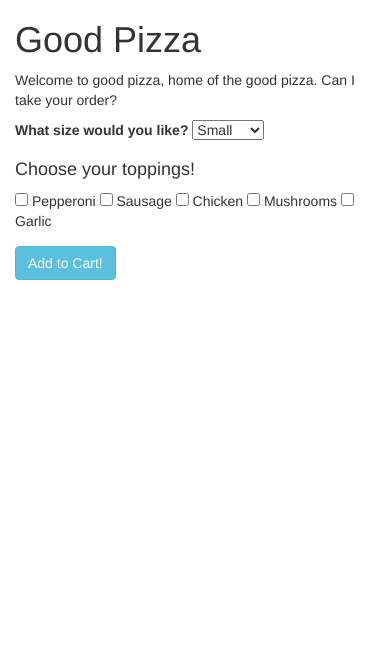
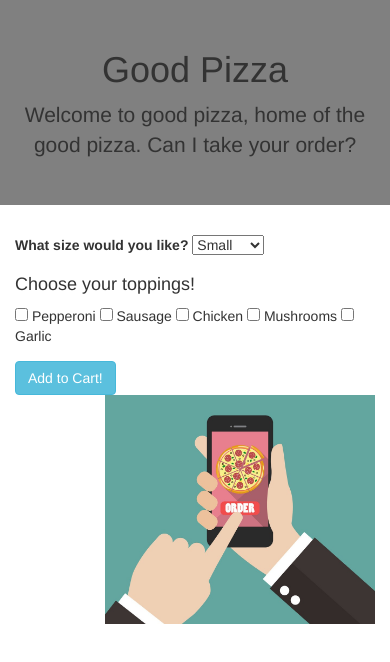
Before and after one commit to GarlandLai/Pizza-Website, a plain HTML site: page index.html in a window 390 px wide. Drawn offline with Linux system fonts and the light colour scheme.

Commit message:
add some css styling and images

```diff
--- a/css/styles.css
+++ b/css/styles.css
@@ -0,0 +1,23 @@
+
+.container {
+  display:show;
+}
+
+.output {
+  display: none;
+}
+
+.jumbotron{
+  text-align: center;
+  background-color: gray;
+}
+
+strong {
+  text-decoration: underline;
+}
+
+img {
+  width: 75%;
+  height: auto;
+  float: right;
+}
--- a/index.html
+++ b/index.html
@@ -8,9 +8,13 @@
     <title>Good Pizza!</title>
   </head>
   <body>
-    <div class="container">
+    <div class="jumbotron">
       <h1>Good Pizza</h1>
       <p>Welcome to good pizza, home of the good pizza. Can I take your order?</p>
+    </div>
+    <div class='row'>
+    <div class='col-md-4'>
+    <div class="container">
      <form id="pizzaMenu">
       <div class="form-group">
         <label for="">What size would you like?</label>
@@ -30,8 +34,16 @@
       </div>
       <button type="submit"  class="btn btn-info" name="button">Add to Cart!</button>
      </form>
-     <div class="output">
+   </div>
+ </div>
+     <div class='container'>
+       <div class='col-md-8'>
+       <img src="img/orderpizza.jpeg" alt="A picture of a pizza ordering app">
      </div>
+    </div>
+  </div>
+    <div class="output">
+      <h2>Your pizza comes out to: <strong id='cashMoney'></strong></h2>
     </div>
   </body>
 </html>
--- a/js/scriptsRoughDraft.js
+++ b/js/scriptsRoughDraft.js
@@ -72,8 +72,9 @@ $(document).ready(function(){
   console.log(totalCost);
   // var pizzaPrice = currentCart.totalCost();
   // // console.log(pizzaPrice);
-
-  $(".output").text('Your total cost is $' + totalCost + ".00!");
+  $('.container').hide();
+  $('.output').show();
+  $("#cashMoney").text('$' + totalCost + ".00!");
   console.log(currentCart.pizza[0].toppings.length);
   });
 });
```
Also changed, not shown: img/orderpizza.jpeg (added), img/pizza.jpeg (added).
